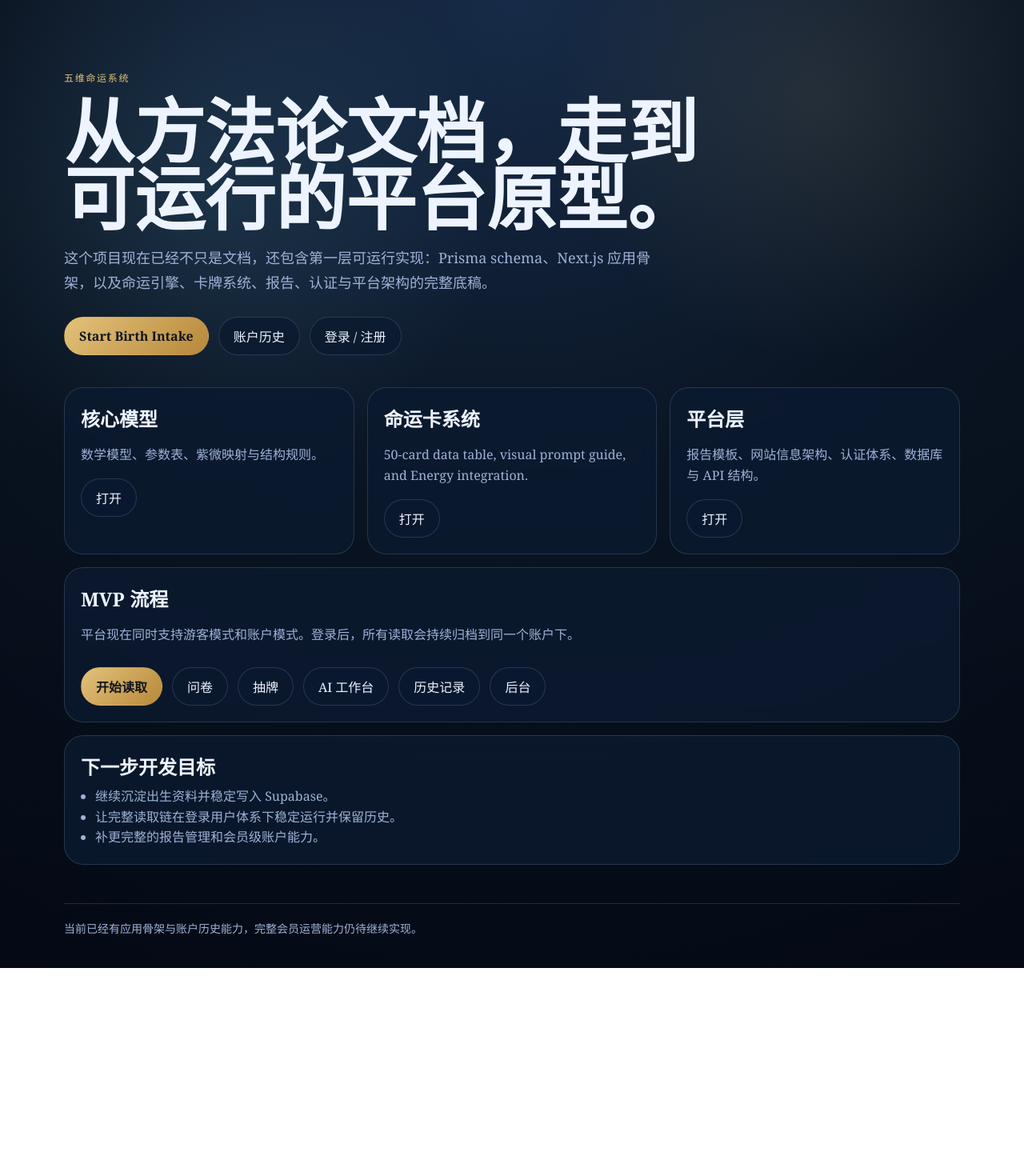
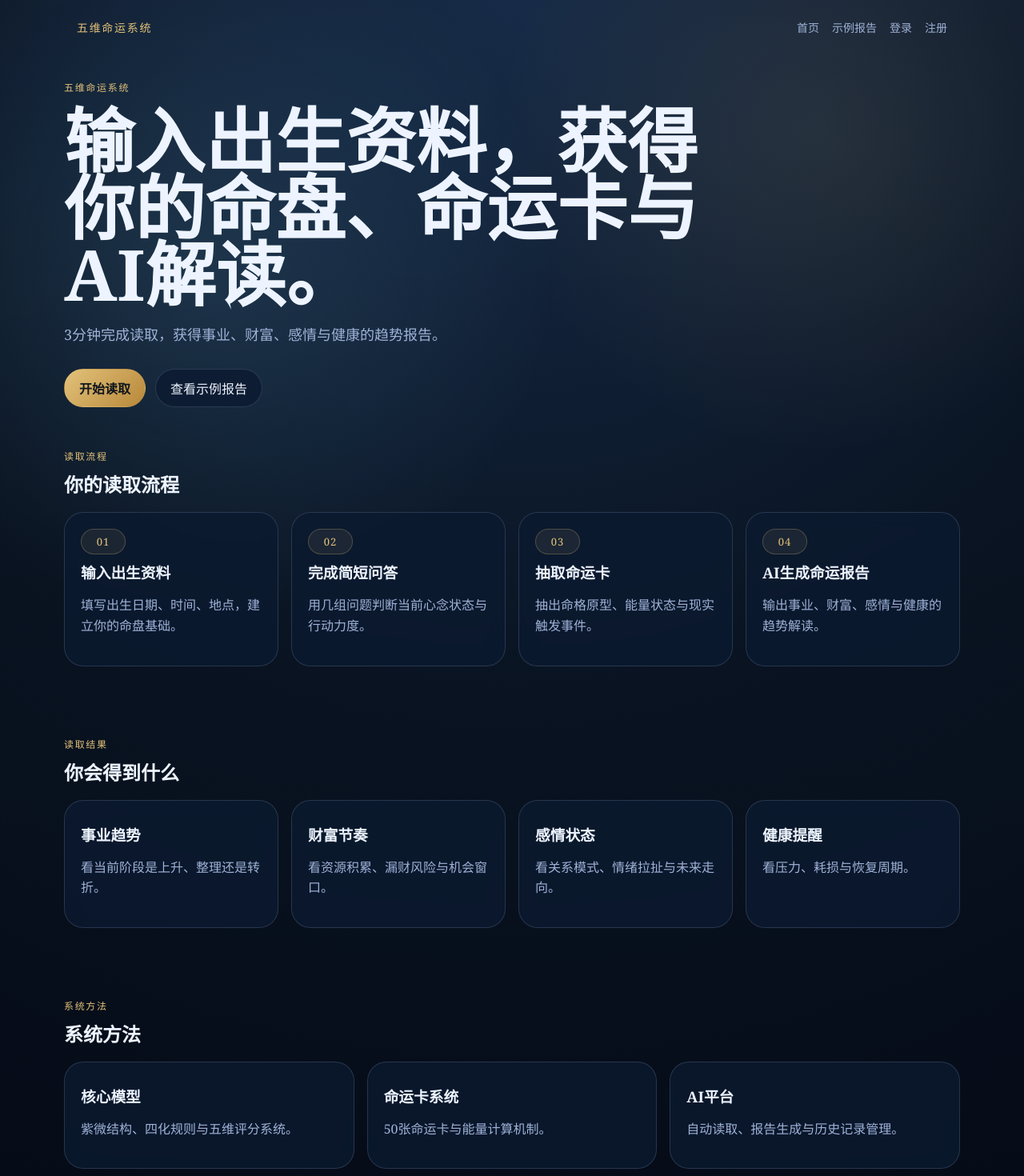
Before and after one commit to ronfatt/5d_destiny, a Next.js app: page / in a window 1280 px wide. Shown: the top 1470 px of the page at 80% size. Before the commit the page ends 1210 px from the top, so only its background shows below. Built offline with nearby package versions, Linux system fonts and the light colour scheme; no server answers.

Commit message:
Refocus homepage on reading flow

```diff
--- a/app/globals.css
+++ b/app/globals.css
@@ -478,3 +478,103 @@
   font-size: 12px;
   color: var(--muted);
 }
+
+.siteHeader {
+  width: min(1120px, calc(100% - 32px));
+  margin: 0 auto;
+  padding: 24px 0 0;
+  display: flex;
+  align-items: center;
+  justify-content: space-between;
+  gap: 20px;
+}
+
+.brandMark {
+  color: var(--gold);
+  font-size: 14px;
+  letter-spacing: 0.12em;
+  text-transform: uppercase;
+}
+
+.topNav {
+  display: flex;
+  flex-wrap: wrap;
+  gap: 16px;
+  color: var(--muted);
+  font-size: 14px;
+}
+
+.topNav a:hover {
+  color: var(--text);
+}
+
+.heroHome {
+  padding-top: 56px;
+}
+
+.sectionBlock {
+  padding: 12px 0 28px;
+}
+
+.sectionLead {
+  margin-bottom: 18px;
+}
+
+.sectionLead h2,
+.footerPanel h2,
+.card h3 {
+  margin: 8px 0 0;
+}
+
+.featureGrid .card {
+  grid-column: span 3;
+}
+
+.methodGrid .card {
+  grid-column: span 4;
+}
+
+.stepIndex,
+.resultBadge {
+  display: inline-flex;
+  align-items: center;
+  justify-content: center;
+  min-width: 56px;
+  min-height: 32px;
+  padding: 0 12px;
+  border-radius: 999px;
+  border: 1px solid rgba(227, 194, 122, 0.25);
+  background: rgba(227, 194, 122, 0.08);
+  color: var(--gold);
+  font-size: 13px;
+  letter-spacing: 0.08em;
+}
+
+.footerPanel {
+  display: flex;
+  align-items: center;
+  justify-content: space-between;
+  gap: 24px;
+  margin: 8px 0 48px;
+  padding: 24px;
+  border: 1px solid var(--line);
+  border-radius: 24px;
+  background: var(--panel);
+}
+
+.compactSection {
+  padding-top: 0;
+}
+
+@media (max-width: 900px) {
+  .siteHeader,
+  .footerPanel {
+    flex-direction: column;
+    align-items: flex-start;
+  }
+
+  .featureGrid .card,
+  .methodGrid .card {
+    grid-column: span 12;
+  }
+}
--- a/app/page.tsx
+++ b/app/page.tsx
@@ -1,20 +1,55 @@
 import { getCurrentUser } from "@/lib/auth";
 
-const docs = [
+const flowSteps = [
+  {
+    title: "输入出生资料",
+    description: "填写出生日期、时间、地点，建立你的命盘基础。"
+  },
+  {
+    title: "完成简短问答",
+    description: "用几组问题判断当前心念状态与行动力度。"
+  },
+  {
+    title: "抽取命运卡",
+    description: "抽出命格原型、能量状态与现实触发事件。"
+  },
+  {
+    title: "AI生成命运报告",
+    description: "输出事业、财富、感情与健康的趋势解读。"
+  }
+];
+
+const outcomes = [
+  {
+    title: "事业趋势",
+    description: "看当前阶段是上升、整理还是转折。"
+  },
+  {
+    title: "财富节奏",
+    description: "看资源积累、漏财风险与机会窗口。"
+  },
+  {
+    title: "感情状态",
+    description: "看关系模式、情绪拉扯与未来走向。"
+  },
+  {
+    title: "健康提醒",
+    description: "看压力、耗损与恢复周期。"
+  }
+];
+
+const methods = [
   {
     title: "核心模型",
-    description: "数学模型、参数表、紫微映射与结构规则。",
-    href: "/birth-profile"
+    description: "紫微结构、四化规则与五维评分系统。"
   },
   {
     title: "命运卡系统",
-    description: "50-card data table, visual prompt guide, and Energy integration.",
-    href: "/api/cards/summary"
+    description: "50张命运卡与能量计算机制。"
   },
   {
-    title: "平台层",
-    description: "报告模板、网站信息架构、认证体系、数据库与 API 结构。",
-    href: "/api/platform/summary"
+    title: "AI平台",
+    description: "自动读取、报告生成与历史记录管理。"
   }
 ];
 
@@ -23,59 +58,95 @@
 
   return (
     <main>
-      <section className="hero">
+      <header className="siteHeader">
+        <a className="brandMark" href="/">
+          五维命运系统
+        </a>
+        <nav className="topNav">
+          <a href="/">首页</a>
+          <a href="/sample-report">示例报告</a>
+          {user ? <a href="/history">我的报告</a> : <a href="/auth">登录</a>}
+          {user ? <a href="/auth">账户</a> : <a href="/auth">注册</a>}
+        </nav>
+      </header>
+
+      <section className="hero heroHome">
         <div className="eyebrow">五维命运系统</div>
-        <h1>从方法论文档，走到可运行的平台原型。</h1>
-        <p>
-          这个项目现在已经不只是文档，还包含第一层可运行实现：Prisma schema、Next.js 应用骨架，以及命运引擎、卡牌系统、报告、认证与平台架构的完整底稿。
-        </p>
+        <h1>输入出生资料，获得你的命盘、命运卡与AI解读。</h1>
+        <p>3分钟完成读取，获得事业、财富、感情与健康的趋势报告。</p>
         <div className="ctaRow">
           <a className="button primary" href="/start">
-            Start Birth Intake
+            开始读取
           </a>
-          <a className="button" href="/history">
-            {user ? "打开历史记录" : "账户历史"}
-          </a>
-          <a className="button" href="/auth">
-            {user ? `已登录：${user.displayName ?? user.email}` : "登录 / 注册"}
+          <a className="button" href="/sample-report">
+            查看示例报告
           </a>
         </div>
       </section>
 
-      <section className="grid">
-        {docs.map((item) => (
-          <article className="card" key={item.title}>
-            <h2>{item.title}</h2>
-            <p>{item.description}</p>
-            <a className="button" href={item.href}>
-              打开
-            </a>
-          </article>
-        ))}
-        <article className="card" style={{ gridColumn: "span 12" }}>
-          <h2>MVP 流程</h2>
-          <p>平台现在同时支持游客模式和账户模式。登录后，所有读取会持续归档到同一个账户下。</p>
-          <div className="ctaRow">
-            <a className="button primary" href="/start">开始读取</a>
-            <a className="button" href="/questionnaire">问卷</a>
-            <a className="button" href="/card-draw">抽牌</a>
-            <a className="button" href="/ai-studio">AI 工作台</a>
-            <a className="button" href="/history">历史记录</a>
-            <a className="button" href="/admin">后台</a>
-          </div>
-        </article>
-
-        <article className="card" style={{ gridColumn: "span 12" }}>
-          <h2>下一步开发目标</h2>
-          <ul>
-            <li>继续沉淀出生资料并稳定写入 Supabase。</li>
-            <li>让完整读取链在登录用户体系下稳定运行并保留历史。</li>
-            <li>补更完整的报告管理和会员级账户能力。</li>
-          </ul>
-        </article>
+      <section className="sectionBlock">
+        <div className="sectionLead">
+          <div className="eyebrow">读取流程</div>
+          <h2>你的读取流程</h2>
+        </div>
+        <div className="grid featureGrid">
+          {flowSteps.map((item, index) => (
+            <article className="card" key={item.title}>
+              <div className="stepIndex">0{index + 1}</div>
+              <h3>{item.title}</h3>
+              <p>{item.description}</p>
+            </article>
+          ))}
+        </div>
       </section>
 
-      <div className="footerNote">当前已经有应用骨架与账户历史能力，完整会员运营能力仍待继续实现。</div>
+      <section className="sectionBlock">
+        <div className="sectionLead">
+          <div className="eyebrow">读取结果</div>
+          <h2>你会得到什么</h2>
+        </div>
+        <div className="grid featureGrid">
+          {outcomes.map((item) => (
+            <article className="card" key={item.title}>
+              <h3>{item.title}</h3>
+              <p>{item.description}</p>
+            </article>
+          ))}
+        </div>
+      </section>
+
+      <section className="sectionBlock">
+        <div className="sectionLead">
+          <div className="eyebrow">系统方法</div>
+          <h2>系统方法</h2>
+        </div>
+        <div className="grid methodGrid">
+          {methods.map((item) => (
+            <article className="card" key={item.title}>
+              <h3>{item.title}</h3>
+              <p>{item.description}</p>
+            </article>
+          ))}
+        </div>
+      </section>
+
+      <section className="footerPanel">
+        <div>
+          <div className="eyebrow">准备开始</div>
+          <h2>先完成第一次读取，再决定是否建立账户。</h2>
+        </div>
+        <div className="ctaRow">
+          <a className="button primary" href="/start">
+            开始读取
+          </a>
+          <a className="button" href="/auth">
+            登录 / 注册
+          </a>
+          <a className="button" href="/history">
+            历史记录
+          </a>
+        </div>
+      </section>
     </main>
   );
 }
```
Also changed, not shown: app/sample-report/page.tsx (added, +77 -0 lines).
